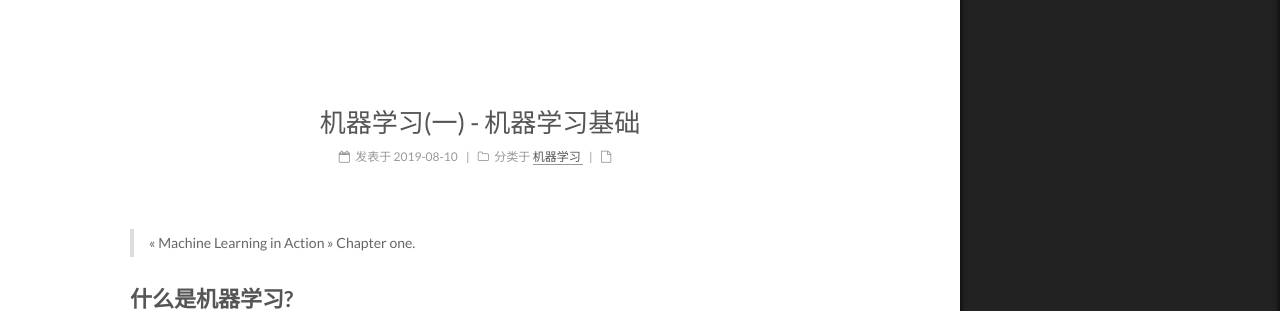
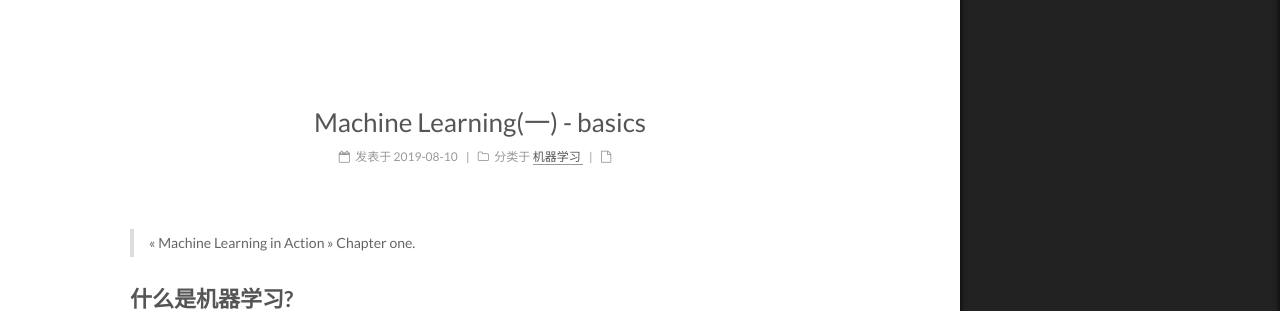
Before and after one commit to TangLinJie/TangLinJie.github.io, a Jekyll site: the page built from _posts/2019-8-10-机器学习1-机器学习基础.md, in a window 1280 px wide. Shown: the part 238-549 px from the top of the page. Built offline with Jekyll 4.4.1, drawn with Linux system fonts in a browser that asks for light colours; comment, search, counter and statistics services are not loaded.

Commit message:
Update 2019-8-10-机器学习1-机器学习基础.md

```diff
--- a/_posts/2019-8-10-机器学习1-机器学习基础.md
+++ b/_posts/2019-8-10-机器学习1-机器学习基础.md
@@ -1,5 +1,5 @@
 ---
-title: 机器学习(一) - 机器学习基础
+title: Machine Learning(一) - basics
 date: 2019-8-10 00:44:08
 categories:
 - 机器学习
```
